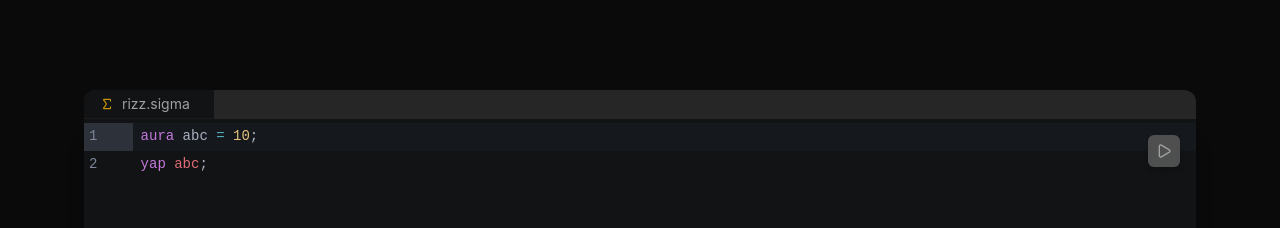
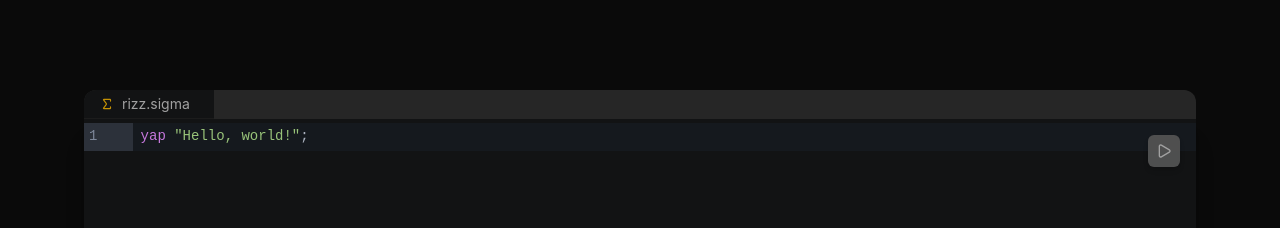
Before and after one commit to angkushsahu/sigmalang, a React (Vite) app: page / in a window 1280 px wide. Shown: the part 1310-1538 px from the top of the page. Built offline with nearby package versions, Linux system fonts and the light colour scheme.

Commit message:
chore: starting code template in editor

```diff
--- a/src/components/editor.tsx
+++ b/src/components/editor.tsx
@@ -10,8 +10,7 @@ import { PlayIcon, SigmaIcon } from "lucide-react";
 import { oneDark, SigmaLangEditorSupport } from "../editor";
 import { useAppContext } from "../context";
 
-const INITIAL_STATE = `aura abc = 10;
-yap abc;`;
+const INITIAL_STATE = 'yap "Hello, world!";';
 
 export default function Editor() {
     const editorRef = useRef<HTMLDivElement>(null);
```
